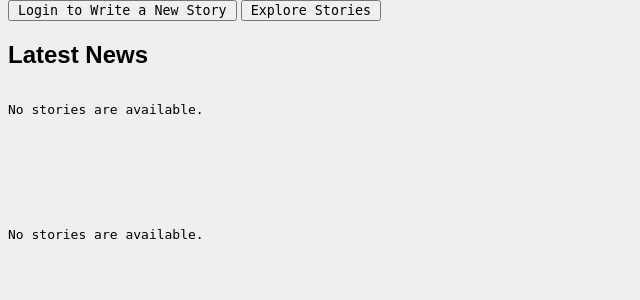
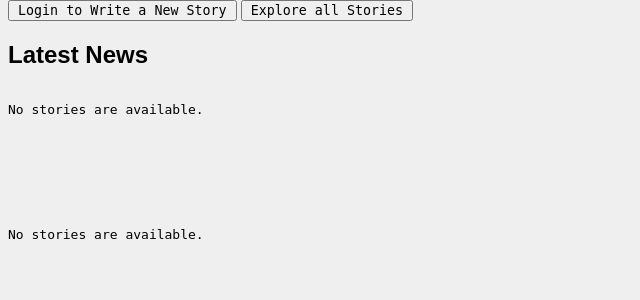
Before and after one commit to SheCodesAus/she-codes-django-news-project-Ms-KL, a Django app: page /news/ in a window 1280 px wide. Shown: the part 87-387 px from the top of the page, without its empty margins (0-640 px from the left). Run offline with Django 4.2, Linux system fonts and the light colour scheme; data that the repository does not hold is empty; parts of the project's set-up code (start-up, migrations or seed data) failed here and were passed over; some web fonts are replaced.

Commit message:
Update index.html
added explore stories link

```diff
--- a/she_codes_news/news/templates/news/index.html
+++ b/she_codes_news/news/templates/news/index.html
@@ -16,7 +16,7 @@
     {% else %}
         <button><a href="{% url 'login' %}">Login to Write a New Story</a></button>
     {% endif %}
-        <button><a href='#'>Explore Stories</a></button>
+        <button><a href="{% url 'news:allStories' %}">Explore all Stories</a></button>
 
         <h2>Latest News</h2>
 
```
